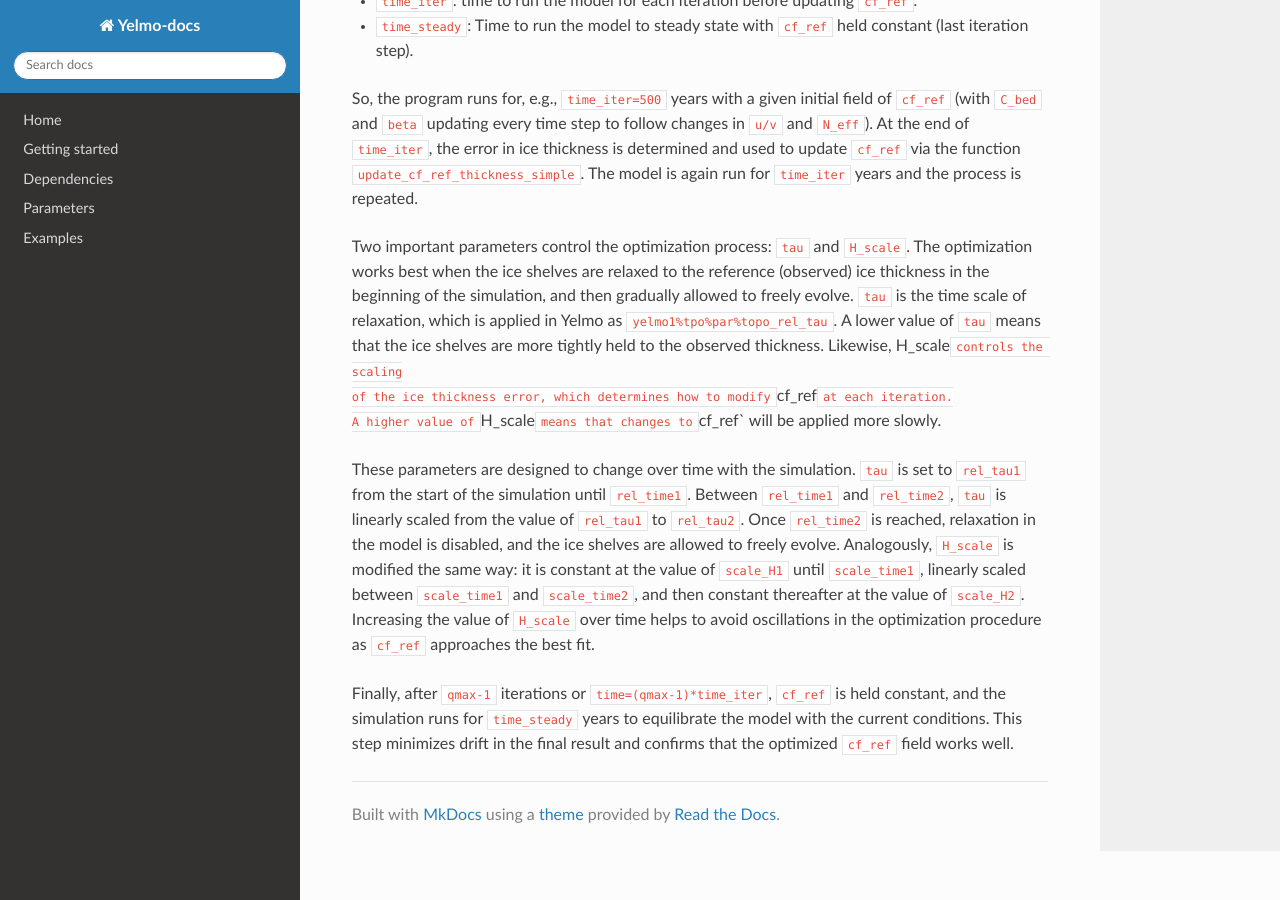
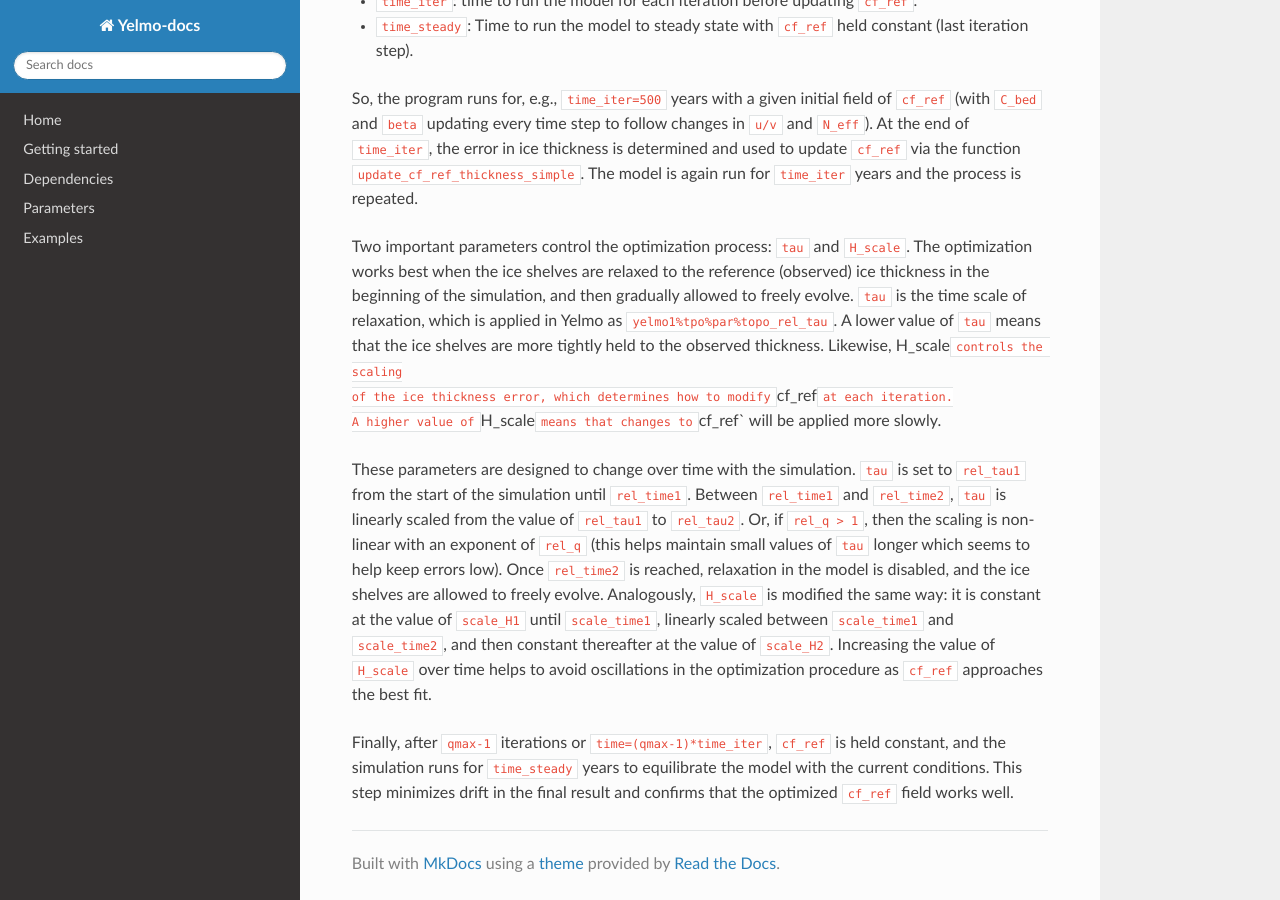
Before and after one commit to palma-ice/yelmo-docs, an MkDocs documentation site: the page built from docs/optimization.md, in a window 1280 px wide and 900 px high, scrolled down 1220 px. Built offline with MkDocs 1.6.1, drawn with Linux system fonts in a browser that asks for light colours; nearby versions of some CDN libraries.

Commit message:
Updated optimization docs.

```diff
--- a/docs/optimization.md
+++ b/docs/optimization.md
@@ -68,6 +68,8 @@ A higher value of `H_scale` means that changes to `cf_ref` will be applied more
 These parameters are designed to change over time with the simulation. `tau` is
 set to `rel_tau1` from the start of the simulation until `rel_time1`. Between `rel_time1`
 and `rel_time2`, `tau` is linearly scaled from the value of `rel_tau1` to `rel_tau2`.
+Or, if `rel_q > 1`, then the scaling is non-linear with an exponent of `rel_q` (this helps
+maintain small values of `tau` longer which seems to help keep errors low).
 Once `rel_time2` is reached, relaxation in the model is disabled, and the ice shelves
 are allowed to freely evolve. Analogously, `H_scale` is modified the same way:
 it is constant at the value of `scale_H1` until `scale_time1`,
```
